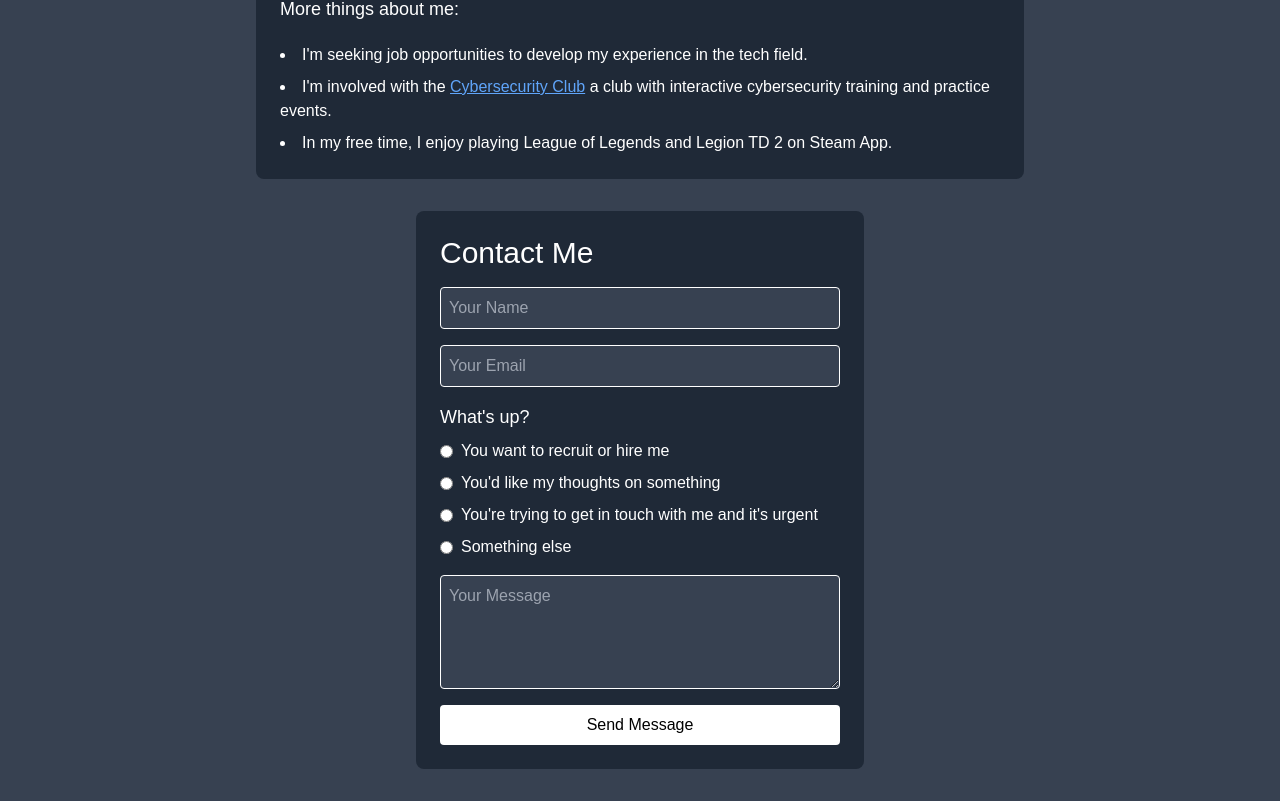
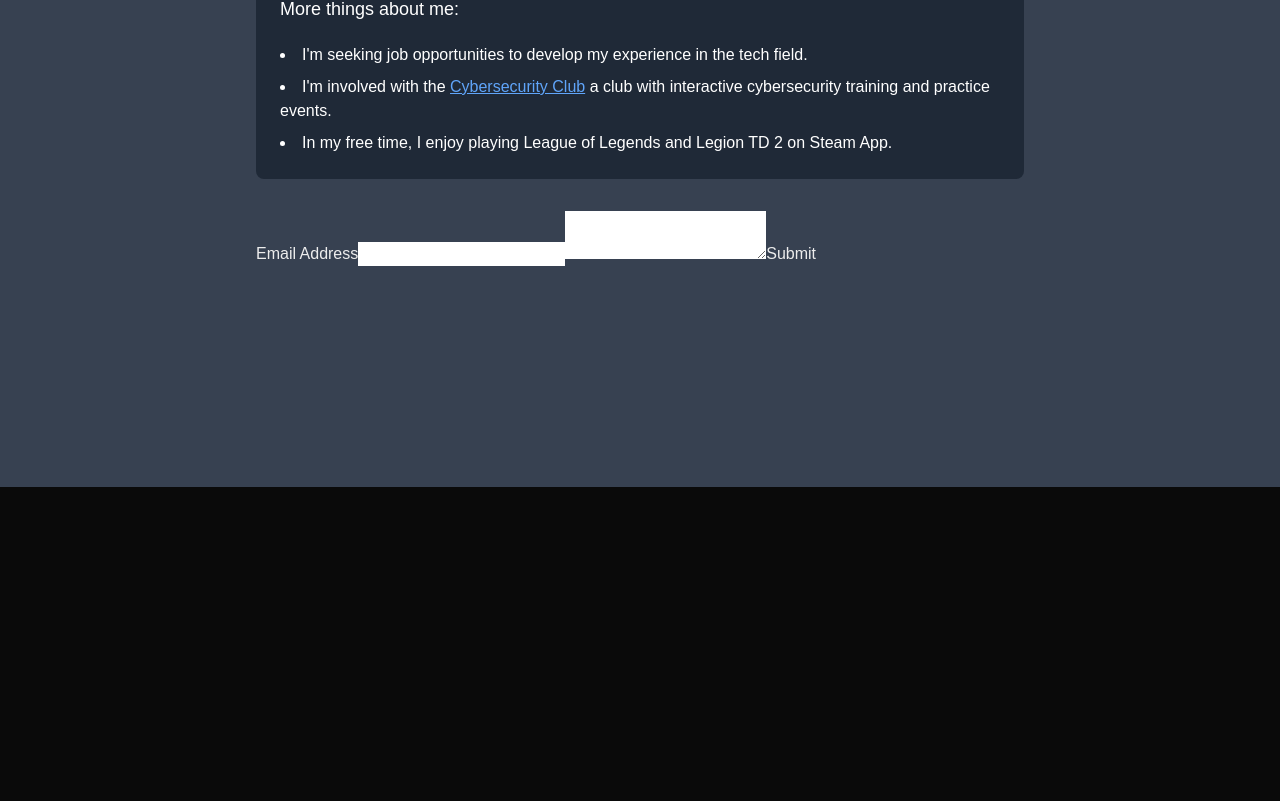
Before and after one commit to eriksthompson/Personal-Website, a Next.js app in the folder client/: page /about in a window 1280 px wide. Shown: the part 313-1114 px from the top of the page. After the commit the page ends 800 px from the top, so only its background shows below. Built offline with nearby package versions, Linux system fonts and the light colour scheme.

Commit message:
Update about.tsx

```diff
--- a/client/src/pages/about.tsx
+++ b/client/src/pages/about.tsx
@@ -1,67 +1,45 @@
 import Head from "next/head";
 import React, { useState, useEffect } from "react";
 import { useRouter } from "next/router";
+import { useForm, ValidationError } from '@formspree/react';
+function ContactForm() {
+  const [state, handleSubmit] = useForm("xpwdlvjn");
+  if (state.succeeded) {
+      return <p>Thanks for messaging me!</p>;
+  }
+  return (
+    <form onSubmit={handleSubmit}>
+      <label htmlFor="email">
+        Email Address
+      </label>
+      <input
+        id="email"
+        type="email"
+        name="email"
+      />
+      <ValidationError
+        prefix="Email"
+        field="email"
+        errors={state.errors}
+      />
+      <textarea
+        id="message"
+        name="message"
+      />
+      <ValidationError
+        prefix="Message"
+        field="message"
+        errors={state.errors}
+      />
+      <button type="submit" disabled={state.submitting}>
+        Submit
+      </button>
+    </form>
+  );
+}
+const About = () => {
 
-const About = () => {
-  const [email, setEmail] = useState("");
-  const [message, setMessage] = useState("");
-  const [reason, setReason] = useState("");
-  const [name, setName] = useState("");
-  const router = useRouter();
 
-  const handleSubmit = async (e: React.FormEvent) => {
-    e.preventDefault();
-    console.log("Running on the browser?", typeof window !== "undefined");
-    console.log("User:", process.env.EMAIL_USER ? "✅ Loaded" : "❌ Missing");
-    console.log("Pass:", process.env.EMAIL_PASS ? "✅ Loaded" : "❌ Missing");
-    // Check if all fields are filled
-    if (!name || !email || !message || !reason) {
-      alert("Please fill out all the fields");
-      return;
-    }
-
-    const formData = {
-      name,
-      email,
-      reason,
-      message,
-    };
-
-    try {
-      const response = await fetch("/api/send-email", {
-        method: "POST",
-        headers: {
-          "Content-Type": "application/json",
-        },
-        body: JSON.stringify(formData),
-      });
-
-      const data = await response.json();
-
-      if (data.success) {
-        alert("Your message has been sent!");
-      } else {
-        console.log(data);
-        alert("Something went wrong. Please try again.");
-      }
-    } catch (error) {
-      console.error("Error sending email:", error);
-      alert("An error occurred. Please try again later.");
-    }
-  };
-
-  useEffect(() => {
-    if (router.asPath.includes("#scrollbottom")) {
-      console.log("Effect ran");
-      setTimeout(() => {
-        console.log("Scrolling now");
-        window.scrollTo({
-          top: document.documentElement.scrollHeight,
-          behavior: "smooth",
-        });
-      }, 150);
-    }
-  }, [router.asPath]); // This effect will now run when the router path changes
 
   return (
     <div className="min-h-screen bg-gray-700 scroll-smooth">
@@ -115,82 +93,7 @@
           </div>
 
           {/* Contact Form */}
-          <div className="bg-gray-800 rounded-lg p-6 max-w-md mx-auto">
-            <h2 className="text-3xl mb-4 text-white">Contact Me</h2>
-            <form onSubmit={handleSubmit} className="flex flex-col space-y-4">
-              <input
-                type="text"
-                value={name}
-                onChange={(e) => setName(e.target.value)}
-                placeholder="Your Name"
-                className="p-2 border border-white bg-gray-700 text-white rounded"
-                required
-              />
-              <input
-                type="email"
-                value={email}
-                onChange={(e) => setEmail(e.target.value)}
-                placeholder="Your Email"
-                className="p-2 border border-white bg-gray-700 text-white rounded"
-                required
-              />
-              <div className="flex flex-col space-y-2 text-white">
-                <label className="text-lg">What's up?</label>
-                <label className="flex items-center space-x-2">
-                  <input
-                    type="radio"
-                    value="recruit"
-                    checked={reason === "recruit"}
-                    onChange={(e) => setReason(e.target.value)}
-                  />
-                  <span>You want to recruit or hire me</span>
-                </label>
-                <label className="flex items-center space-x-2">
-                  <input
-                    type="radio"
-                    value="thoughts"
-                    checked={reason === "thoughts"}
-                    onChange={(e) => setReason(e.target.value)}
-                  />
-                  <span>You'd like my thoughts on something</span>
-                </label>
-                <label className="flex items-center space-x-2">
-                  <input
-                    type="radio"
-                    value="urgent"
-                    checked={reason === "urgent"}
-                    onChange={(e) => setReason(e.target.value)}
-                  />
-                  <span>
-                    You're trying to get in touch with me and it's urgent
-                  </span>
-                </label>
-                <label className="flex items-center space-x-2">
-                  <input
-                    type="radio"
-                    value="other"
-                    checked={reason === "other"}
-                    onChange={(e) => setReason(e.target.value)}
-                  />
-                  <span>Something else</span>
-                </label>
-              </div>
-              <textarea
-                value={message}
-                onChange={(e) => setMessage(e.target.value)}
-                placeholder="Your Message"
-                className="p-2 border border-white bg-gray-700 text-white rounded"
-                required
-                rows={4}
-              />
-              <button
-                type="submit"
-                className="bg-white text-black py-2 px-4 rounded hover:bg-gray-200 transition-colors"
-              >
-                Send Message
-              </button>
-            </form>
-          </div>
+          <ContactForm />
         </div>
       </div>
     </div>
```
